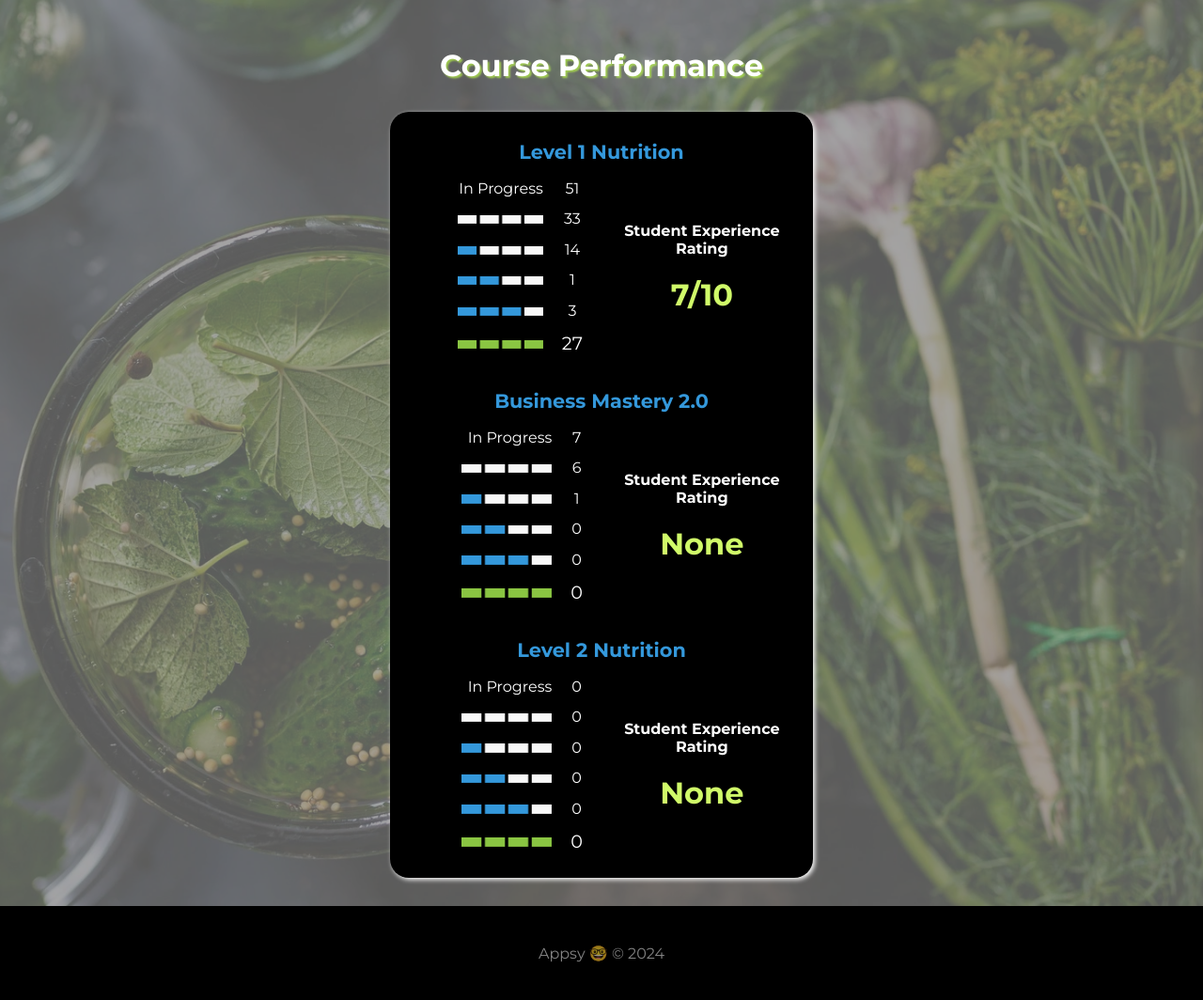
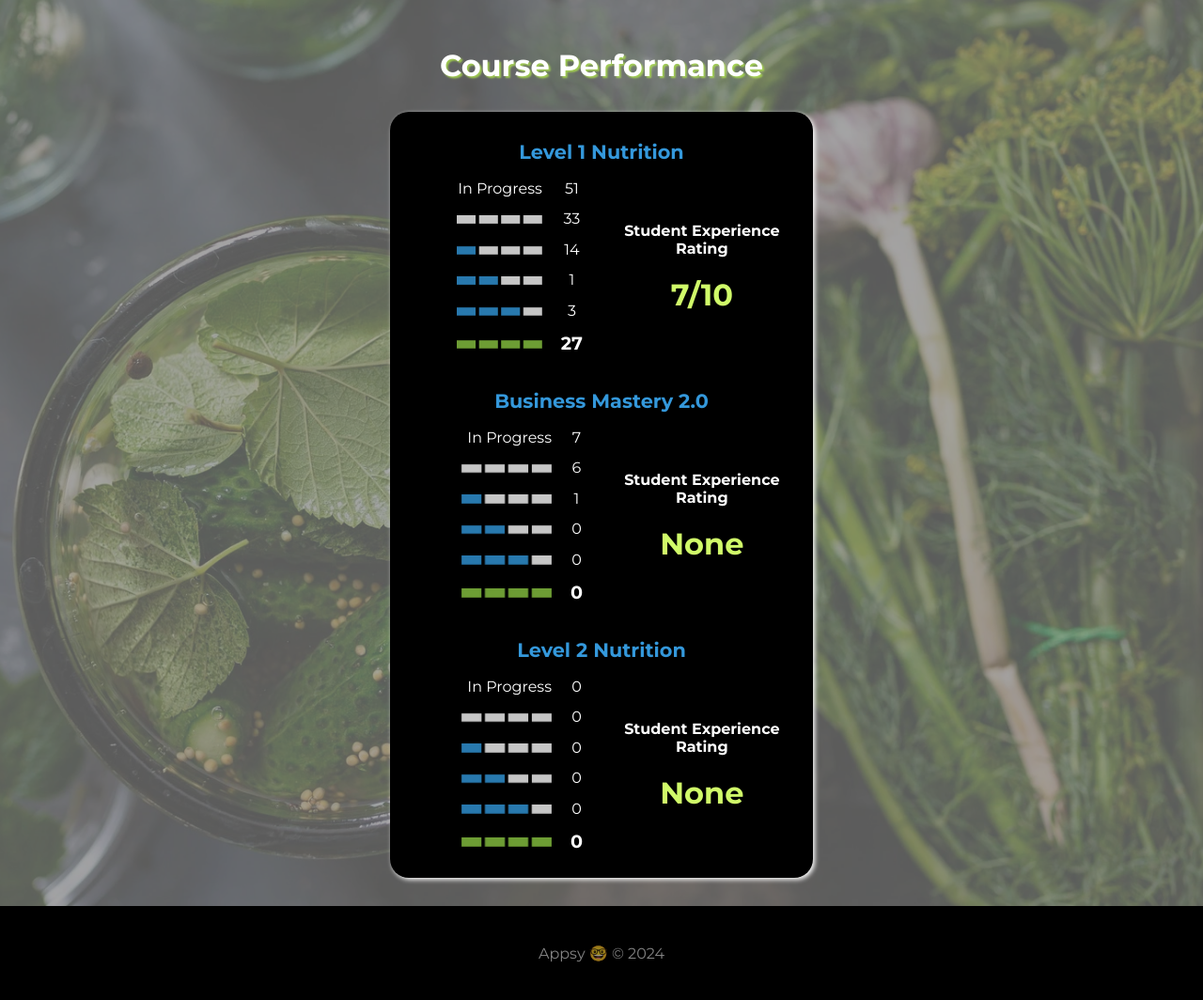
Before and after one commit to appsy-gc/survey_form, a Flask app: page /performance.html in a window 1280 px wide. Shown: the part 120-1184 px from the top of the page at 94% size. Run offline with Flask 3, Linux system fonts and the light colour scheme; some libraries are stand-ins or nearby versions.

Commit message:
Improvements to performance page

```diff
--- a/static/perform-styles.css
+++ b/static/perform-styles.css
@@ -75,10 +75,14 @@ h3 {
 
 [class*="progress"] img {
     width: 60%;
+    transform: translateX(-100%);
+    opacity: 0;
+    animation: slide-in 1s ease-out forwards;
 }
 
 .progress-qty-six {
     font-size: 1.2rem;
+    font-weight: bold;
 }
 
 [class*="progress-qty"] {
@@ -116,6 +120,20 @@ h3 {
     font-size: 2rem;
     font-weight: bold;
     color: var(--nciSpecial);
+}
+
+@keyframes slide-in {
+    0% {
+        transform: translateX(-100%);
+        opacity: 0;
+    }
+    50% {
+        opacity: 0.6;
+    }
+    100% {
+        transform: translateX(0);
+        opacity: 0.8;
+    }
 }
 
 @keyframes grow {
--- a/templates/performance.html
+++ b/templates/performance.html
@@ -45,15 +45,15 @@
                             <div class="progress-grid">
                                 <div class="progress-name-one">In Progress</div>
                                 <div class="progress-qty-one">51</div>
-                                <div class="progress-name-two"><img src="../static/images/bars_none.png"></div>
+                                <div class="progress-name-two"><img src="../static/images/bars/bars-none.webp"></div>
                                 <div class="progress-qty-two">33</div>
-                                <div class="progress-name-three"><img src="../static/images/bars_one.png"></div>
+                                <div class="progress-name-three"><img src="../static/images/bars/bars-one.webp"></div>
                                 <div class="progress-qty-three">14</div>
-                                <div class="progress-name-four"><img src="../static/images/bars_two.png"></div>
+                                <div class="progress-name-four"><img src="../static/images/bars/bars-two.webp"></div>
                                 <div class="progress-qty-four">1</div>
-                                <div class="progress-name-five"><img src="../static/images/bars_three.png"></div>
+                                <div class="progress-name-five"><img src="../static/images/bars/bars-three.webp"></div>
                                 <div class="progress-qty-five">3</div>
-                                <div class="progress-name-six"><img src="../static/images/bars_all.png"></div>
+                                <div class="progress-name-six"><img src="../static/images/bars/bars-all.webp"></div>
                                 <div class="progress-qty-six">27</div>
                             </div>
                             <div class="survey-grid">
@@ -69,15 +69,15 @@
                             <div class="progress-grid">
                                 <div class="progress-name-one">In Progress</div>
                                 <div class="progress-qty-one">7</div>
-                                <div class="progress-name-two"><img src="../static/images/bars_none.png"></div>
+                                <div class="progress-name-two"><img src="../static/images/bars/bars-none.webp"></div>
                                 <div class="progress-qty-two">6</div>
-                                <div class="progress-name-three"><img src="../static/images/bars_one.png"></div>
+                                <div class="progress-name-three"><img src="../static/images/bars/bars-one.webp"></div>
                                 <div class="progress-qty-three">1</div>
-                                <div class="progress-name-four"><img src="../static/images/bars_two.png"></div>
+                                <div class="progress-name-four"><img src="../static/images/bars/bars-two.webp"></div>
                                 <div class="progress-qty-four">0</div>
-                                <div class="progress-name-five"><img src="../static/images/bars_three.png"></div>
+                                <div class="progress-name-five"><img src="../static/images/bars/bars-three.webp"></div>
                                 <div class="progress-qty-five">0</div>
-                                <div class="progress-name-six"><img src="../static/images/bars_all.png"></div>
+                                <div class="progress-name-six"><img src="../static/images/bars/bars-all.webp"></div>
                                 <div class="progress-qty-six">0</div>
                             </div>
                             <div class="survey-grid">
@@ -93,15 +93,15 @@
                             <div class="progress-grid">
                                 <div class="progress-name-one">In Progress</div>
                                 <div class="progress-qty-one">0</div>
-                                <div class="progress-name-two"><img src="../static/images/bars_none.png"></div>
+                                <div class="progress-name-two"><img src="../static/images/bars/bars-none.webp"></div>
                                 <div class="progress-qty-two">0</div>
-                                <div class="progress-name-three"><img src="../static/images/bars_one.png"></div>
+                                <div class="progress-name-three"><img src="../static/images/bars/bars-one.webp"></div>
                                 <div class="progress-qty-three">0</div>
-                                <div class="progress-name-four"><img src="../static/images/bars_two.png"></div>
+                                <div class="progress-name-four"><img src="../static/images/bars/bars-two.webp"></div>
                                 <div class="progress-qty-four">0</div>
-                                <div class="progress-name-five"><img src="../static/images/bars_three.png"></div>
+                                <div class="progress-name-five"><img src="../static/images/bars/bars-three.webp"></div>
                                 <div class="progress-qty-five">0</div>
-                                <div class="progress-name-six"><img src="../static/images/bars_all.png"></div>
+                                <div class="progress-name-six"><img src="../static/images/bars/bars-all.webp"></div>
                                 <div class="progress-qty-six">0</div>
                             </div>
                             <div class="survey-grid">
```
Also changed, not shown: static/images/bars/bars-all.webp (added), static/images/bars/bars-none.webp (added), static/images/bars/bars-one.webp (added), static/images/bars/bars-three.webp (added), static/images/bars/bars-two.webp (added), 2 other files.
